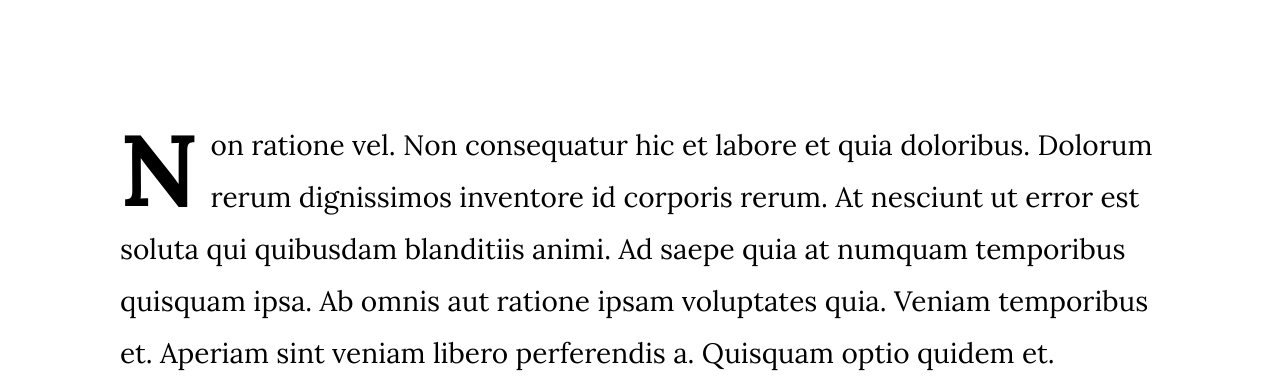
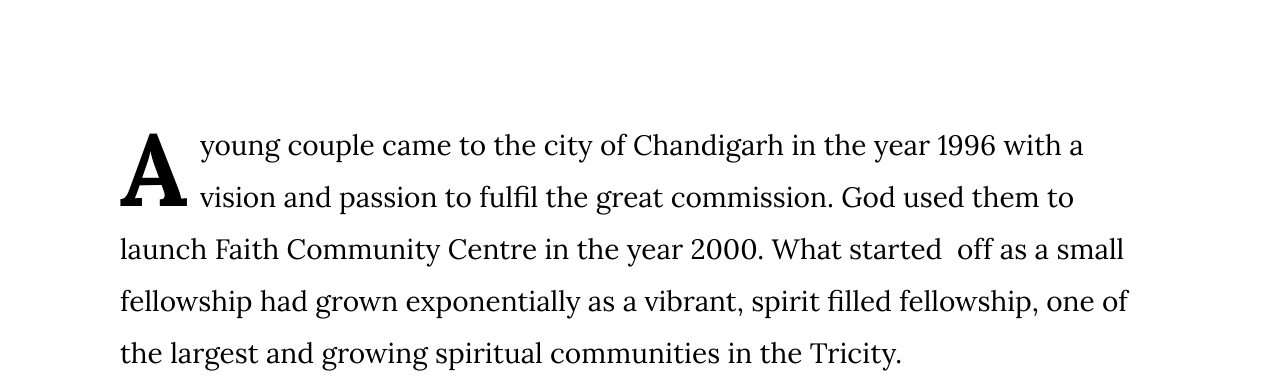
Before and after one commit to sadfish3782/fcc001, a plain HTML site: page about.html in a window 1280 px wide. Shown: the part 413-800 px from the top of the page. Drawn offline with nearby package versions, Linux system fonts and the light colour scheme.

Commit message:
Update about.html

```diff
--- a/about.html
+++ b/about.html
@@ -90,12 +90,9 @@
             <div class="column">
 
                 <p class="lead drop-cap">
-                Non ratione vel. Non consequatur hic et labore et quia doloribus.
-                Dolorum rerum dignissimos inventore id corporis rerum. At nesciunt
-                ut error est soluta qui quibusdam blanditiis animi. Ad saepe quia at
-                numquam temporibus quisquam ipsa. Ab omnis aut ratione ipsam voluptates
-                quia. Veniam temporibus et. Aperiam sint veniam libero perferendis a.
-                Quisquam optio quidem et.
+               A young couple came to the city of Chandigarh in the year 1996 with a vision and passion to fulfil the great commission.
+                            God used them to launch Faith Community Centre in the year 2000. What started  off as a small fellowship had grown exponentially as a vibrant,
+                            spirit filled fellowship, one of the largest and growing spiritual communities in the Tricity.
                 </p>
 
                 <div class="row">
```
